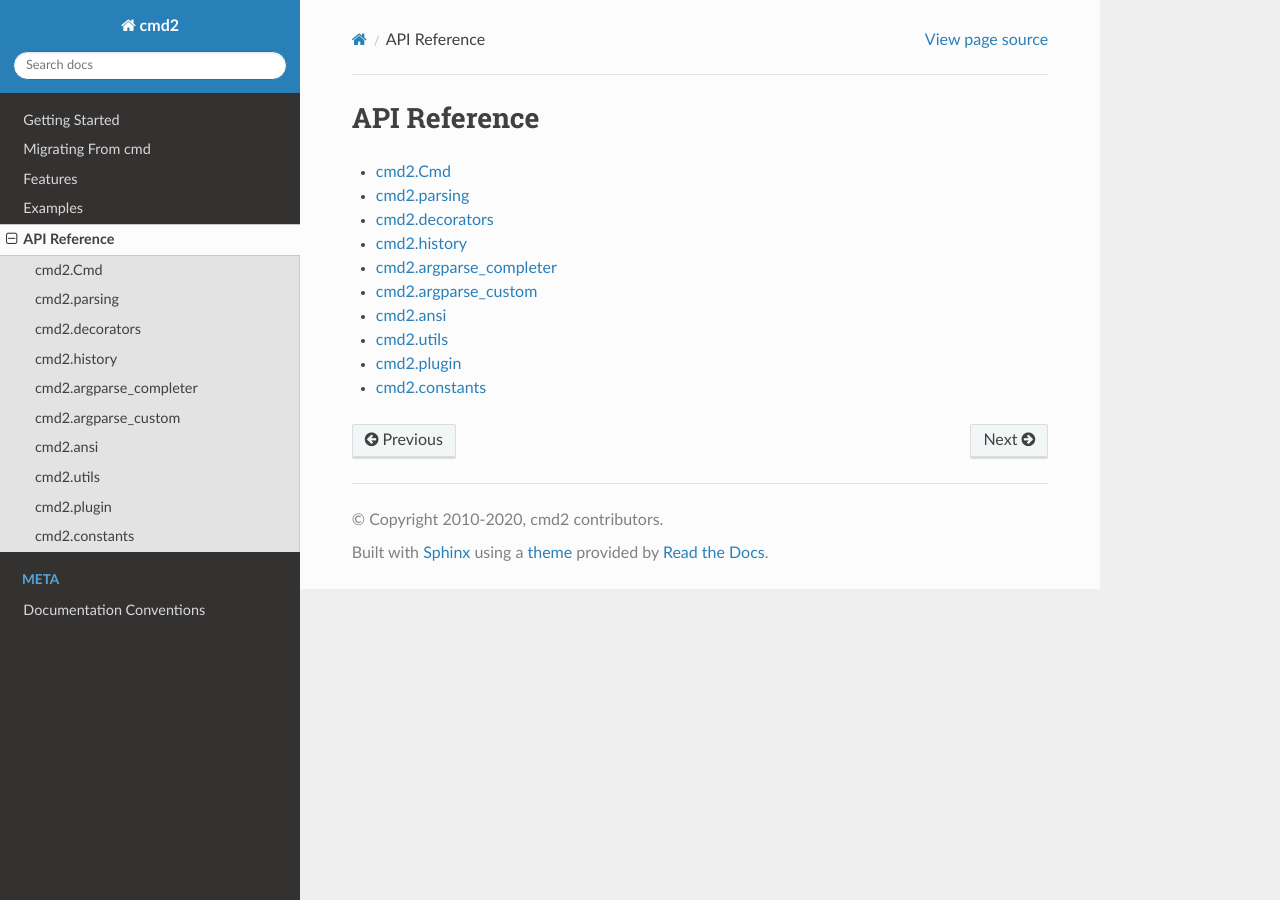
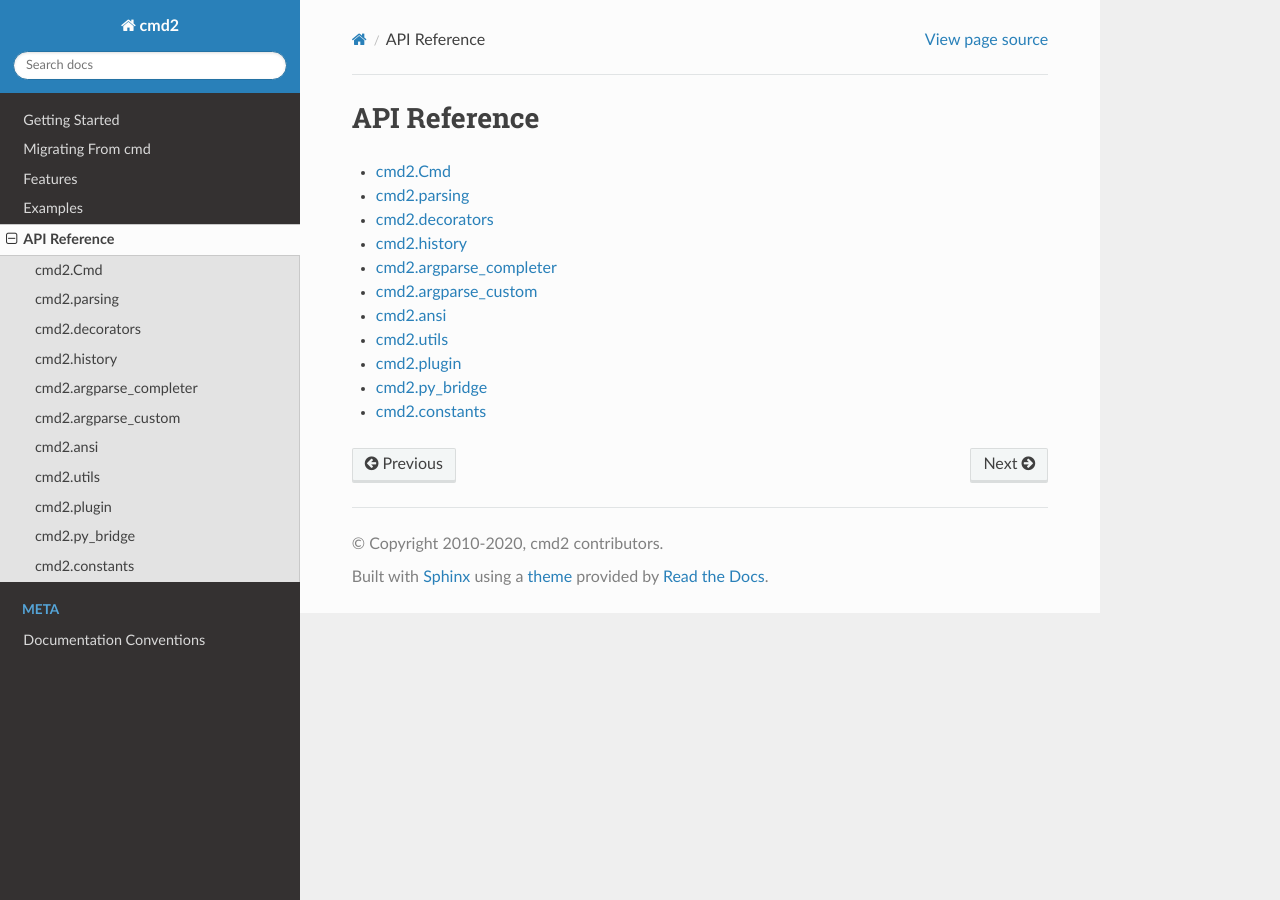
Before and after one commit to python-cmd2/cmd2, a Sphinx documentation site: the page built from docs/api/index.rst, in a window 1280 px wide. Built offline with Sphinx 7.4.7 and the Read the Docs theme 2.0.0, drawn with Linux system fonts in a browser that asks for light colours; pages that are not in the unit, such as notebooks, are missing from menus.

Commit message:
Add py_bridge API documentation

```diff
--- a/docs/api/index.rst
+++ b/docs/api/index.rst
@@ -13,4 +13,5 @@ API Reference
    ansi
    utils
    plugin
+   py_bridge
    constants
--- /dev/null
+++ b/docs/api/py_bridge.rst
@@ -0,0 +1,5 @@
+cmd2.py_bridge
+==============
+
+.. automodule:: cmd2.py_bridge
+    :members:
```
Also changed, not shown: 1 other file.
